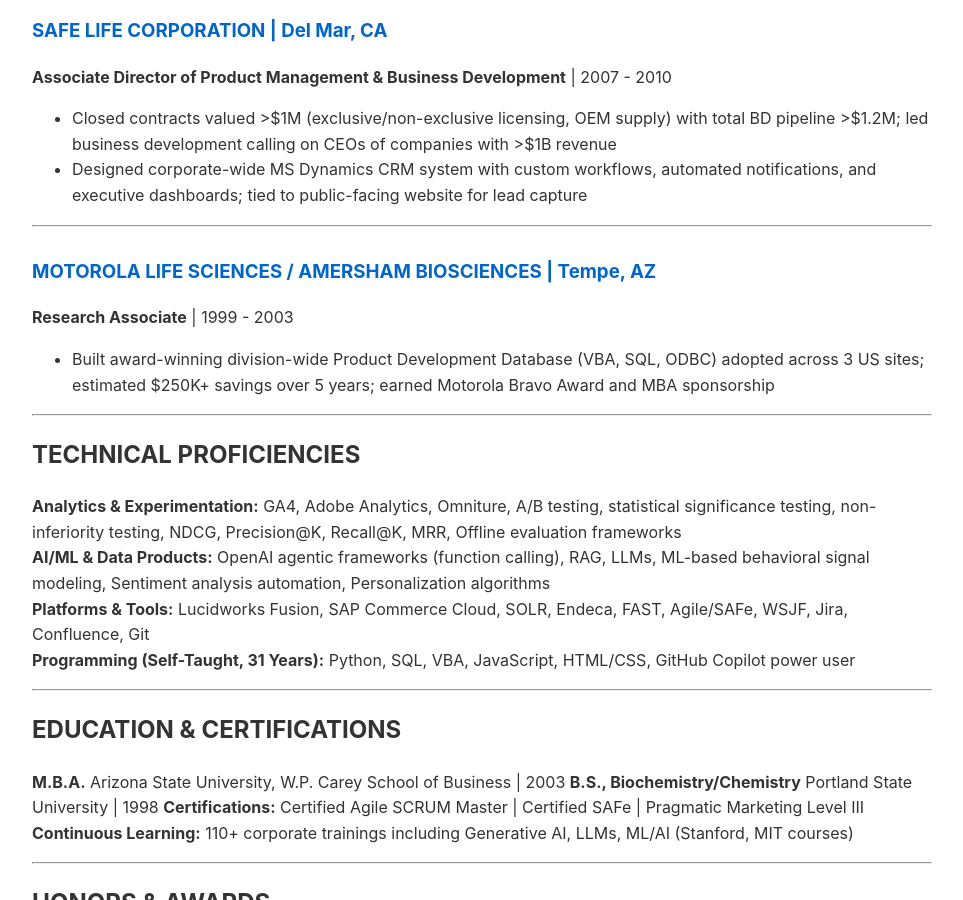
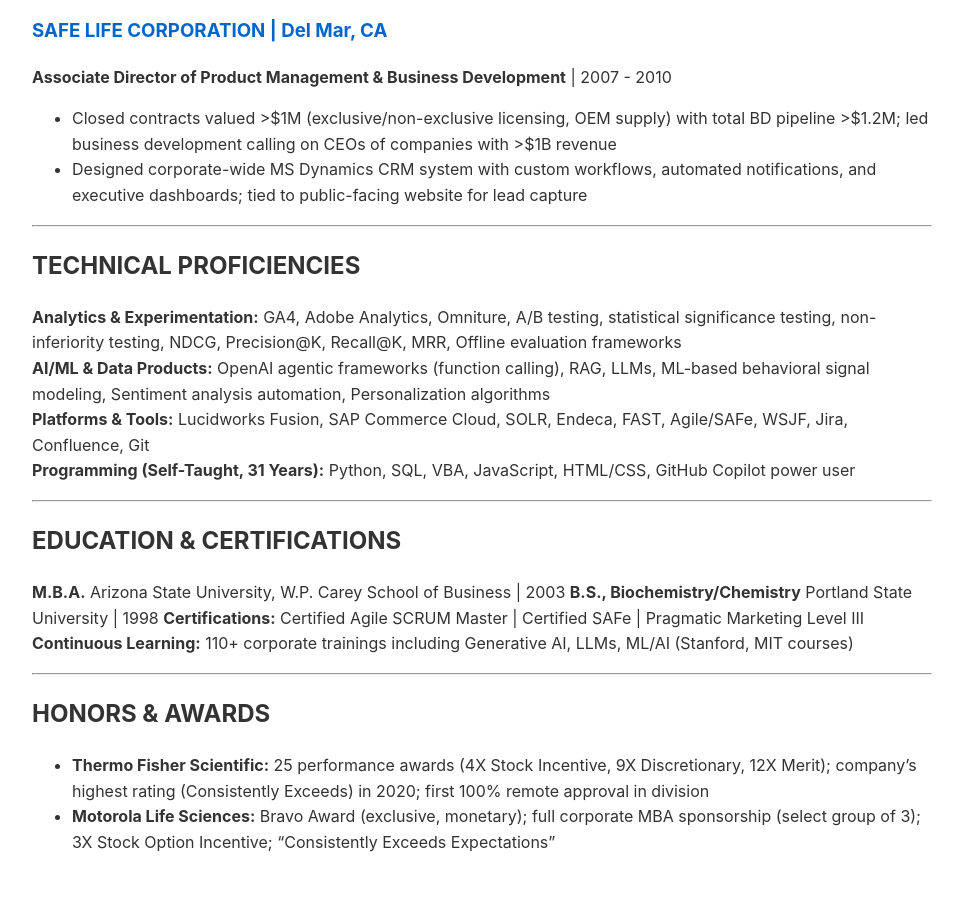
Before and after one commit to tsimech/tsimech.github.io, a Jekyll site: the page built from docs/marriott.md, in a window 1280 px wide and 900 px high, scrolled down 4462 px. Shown: the whole window, without its empty margins (158-1121 px from the left). Built offline with Jekyll 4.4.1, drawn with Linux system fonts in a browser that asks for light colours.

Commit message:
Remove Motorola Research Associate section from resume

```diff
--- a/docs/marriott.md
+++ b/docs/marriott.md
@@ -150,13 +150,6 @@ Progressed from BA contract through Web Content Specialist to Associate PM. Buil
 
 ---
 
-### MOTOROLA LIFE SCIENCES / AMERSHAM BIOSCIENCES | Tempe, AZ
-**Research Associate** | 1999 - 2003
-
-- Built award-winning division-wide Product Development Database (VBA, SQL, ODBC) adopted across 3 US sites; estimated $250K+ savings over 5 years; earned Motorola Bravo Award and MBA sponsorship
-
----
-
 ## TECHNICAL PROFICIENCIES
 
 **Analytics & Experimentation:** GA4, Adobe Analytics, Omniture, A/B testing, statistical significance testing, non-inferiority testing, NDCG, Precision@K, Recall@K, MRR, Offline evaluation frameworks
```
